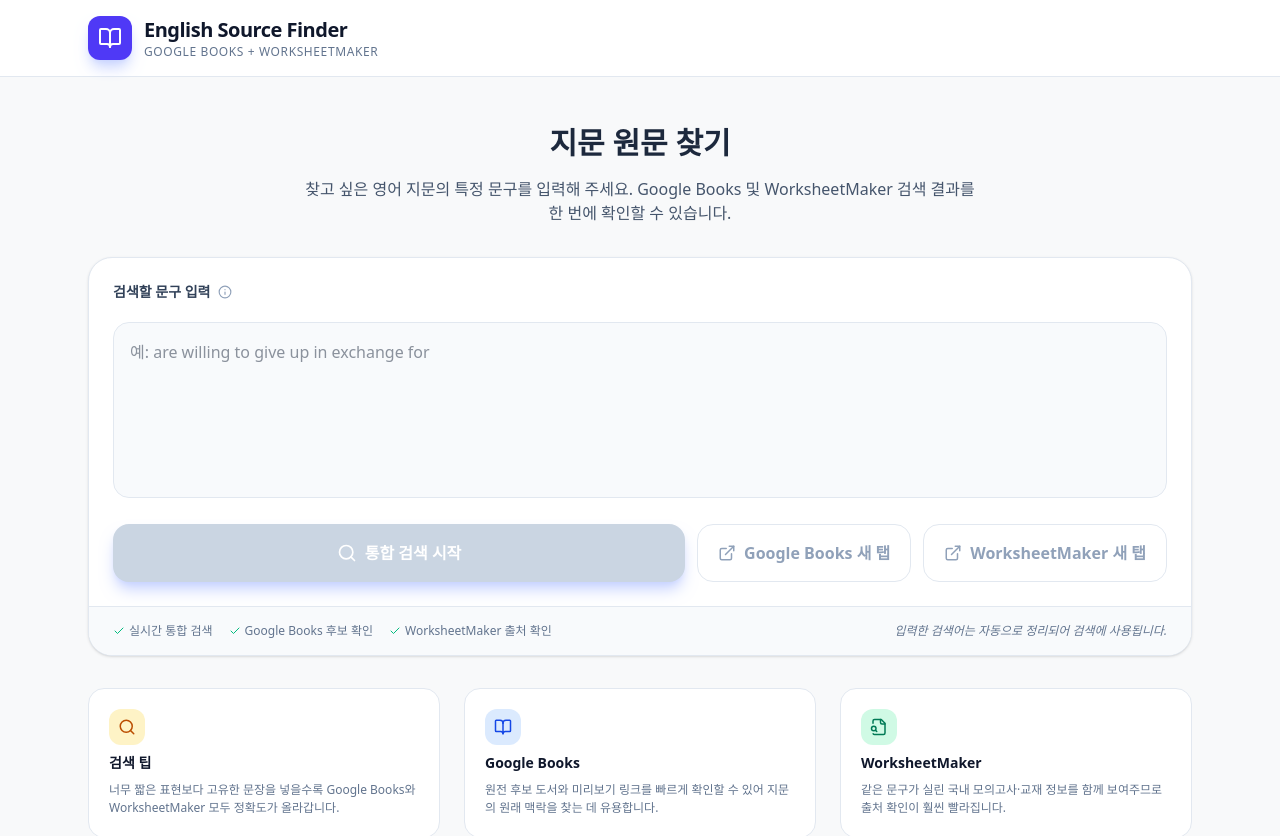
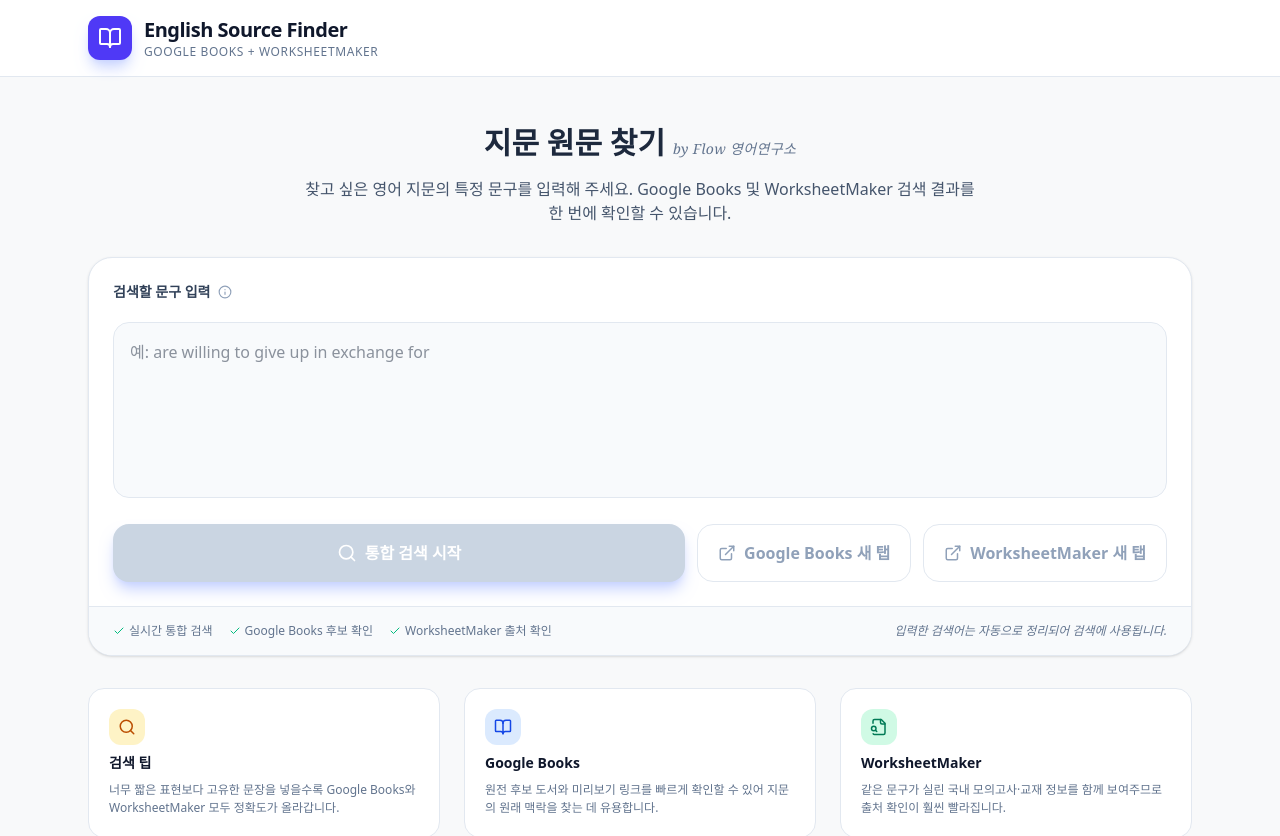
Before and after one commit to floweducation/english-finder, a React (Vite) app: page / in a window 1280 px wide. Shown: the top 836 px of the page. Built offline with nearby package versions, Linux system fonts and the light colour scheme.

Commit message:
Add files via upload

```diff
--- a/src/App.tsx
+++ b/src/App.tsx
@@ -233,7 +233,17 @@
           className="space-y-8"
         >
           <section className="space-y-4 text-center">
-            <h2 className="text-3xl font-bold text-slate-800">지문 원문 찾기</h2>
+            <div className="flex flex-wrap items-baseline justify-center gap-x-2 gap-y-1">
+              <h2 className="text-3xl font-bold text-slate-800">지문 원문 찾기</h2>
+              <a
+                href={FLOW_BLOG_URL}
+                target="_blank"
+                rel="noreferrer"
+                className="text-sm font-serif italic tracking-wide text-slate-500 transition-colors hover:text-indigo-600"
+              >
+                by Flow 영어연구소
+              </a>
+            </div>
             <p className="mx-auto max-w-2xl text-slate-600">
               찾고 싶은 영어 지문의 특정 문구를 입력해 주세요. Google Books 및 WorksheetMaker 검색 결과를 한 번에 확인할 수 있습니다.
             </p>
```
